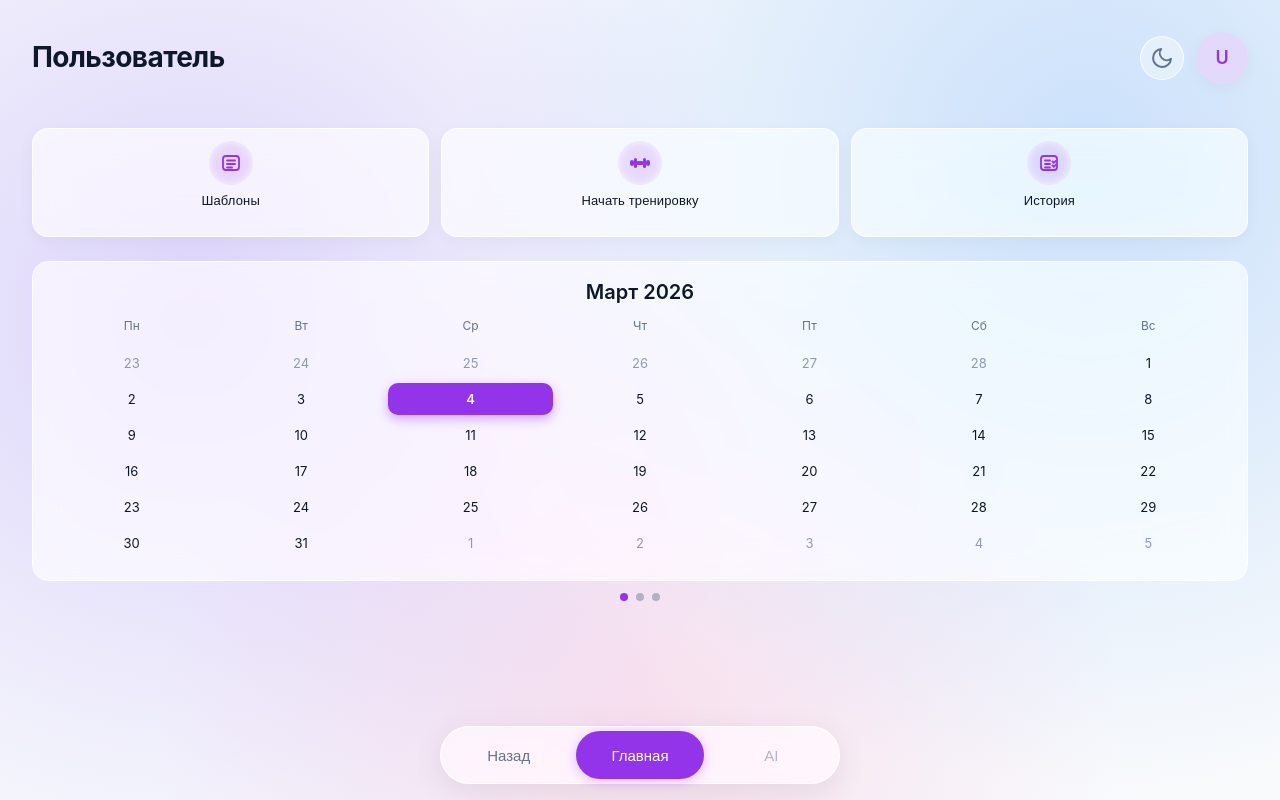
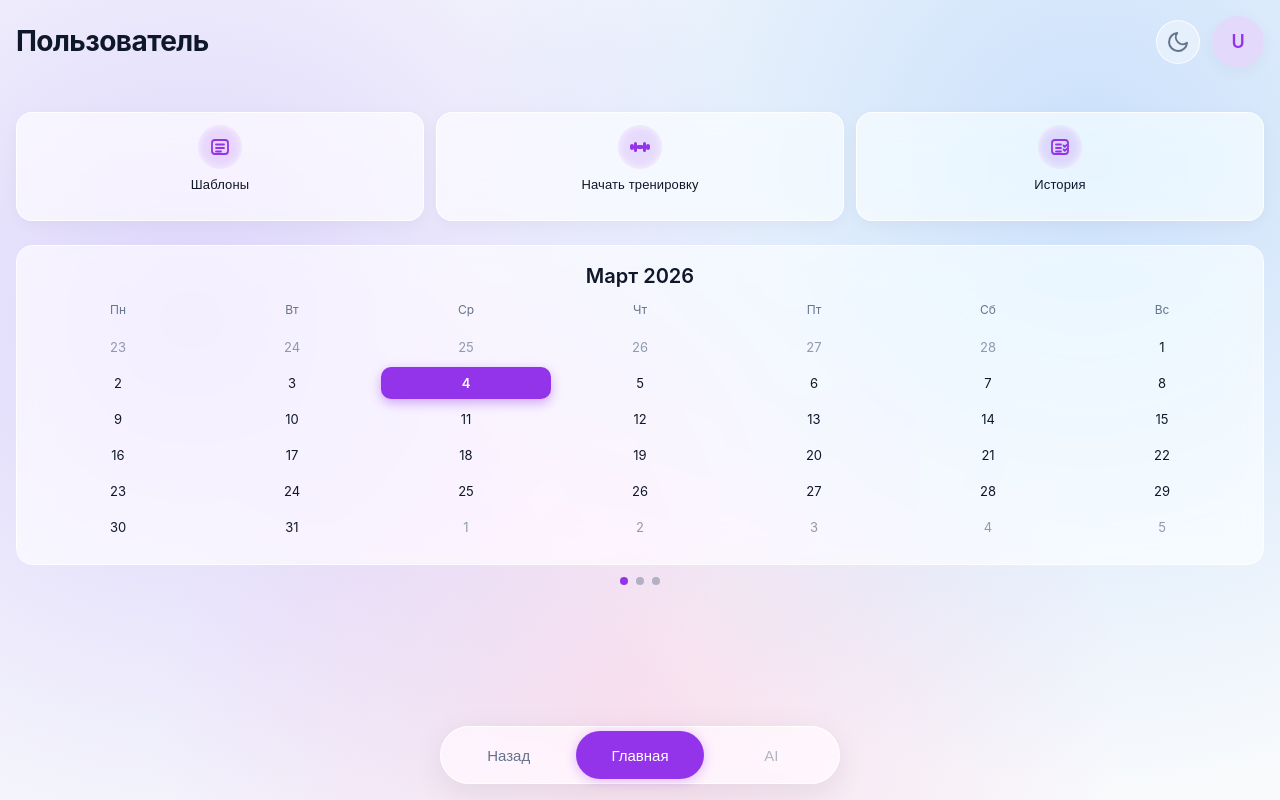
Before and after one commit to Vlad1m8r/dsport-ui, a React (Vite) app: page / in a window 1280 px wide. Built offline with nearby package versions, Linux system fonts and the light colour scheme; no server answers.

Commit message:
Фикс layout: fixed inset и border-box для safe-area

```diff
--- a/src/shared/ui/styles/ui.css
+++ b/src/shared/ui/styles/ui.css
@@ -1,10 +1,10 @@
 .ui-app-layout {
-  position: relative;
+  position: fixed;
+  inset: 0;
   display: flex;
   flex-direction: column;
-  height: 100dvh;
-  width: 100%;
   overflow: hidden;
+  box-sizing: border-box;
   padding-bottom: 0;
 }
 
@@ -26,6 +26,7 @@
   overflow: hidden;
   position: relative;
   z-index: 1;
+  box-sizing: border-box;
 }
 
 .glass {
@@ -286,12 +287,14 @@
   --page-content-bottom: var(--tg-content-safe-area-inset-bottom, var(--content-bottom));
 
   display: flex;
+  flex: 1;
   flex-direction: column;
-  height: 100%;
+  min-height: 0;
   padding-top: calc(var(--page-content-top) + var(--space-2));
 
   overflow: hidden;
   overscroll-behavior: none;
+  box-sizing: border-box;
 
   /* Разрешаем “обычные” тапы/клики, но не отдаём pan-жесты корню */
   touch-action: manipulation;
@@ -311,6 +314,7 @@
 
   overscroll-behavior: contain;
   touch-action: pan-y;
+  box-sizing: border-box;
 
   scrollbar-width: none;
   -ms-overflow-style: none;
```
